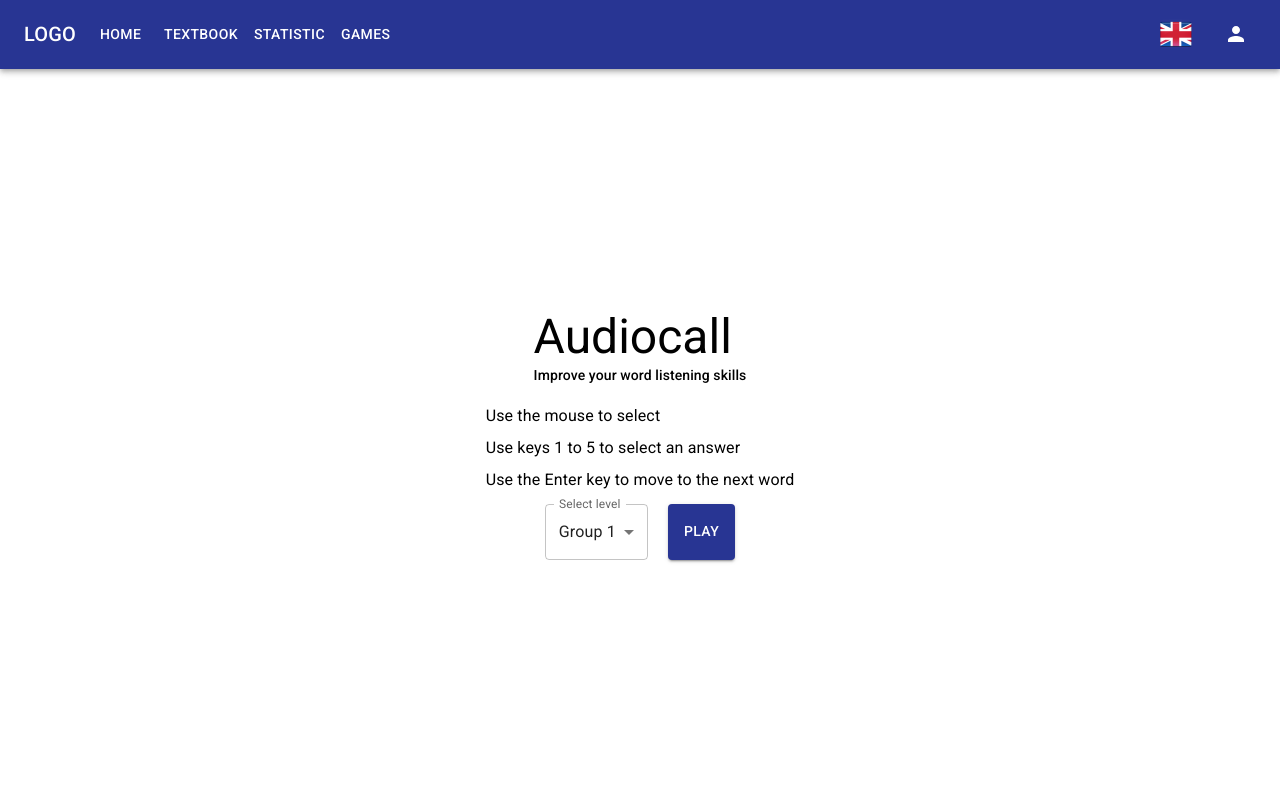
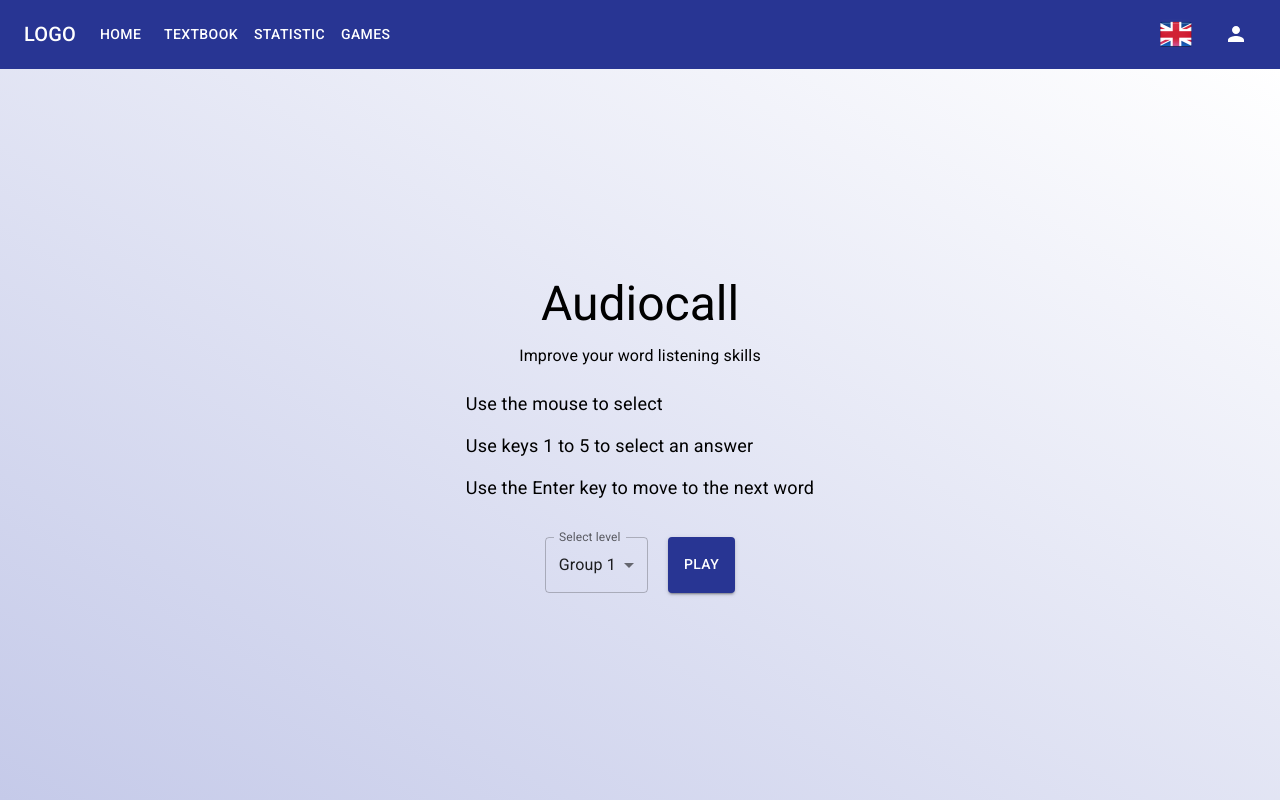
Before and after one commit to liliyavoloshina/rslang, a React (Create React App) app: page /audiocall in a window 1280 px wide. Built offline with nearby package versions, Linux system fonts and the light colour scheme.

Commit message:
feat: add some styles to level selection page

```diff
--- a/src/components/game/LevelSelection/LevelSelection.tsx
+++ b/src/components/game/LevelSelection/LevelSelection.tsx
@@ -13,13 +13,14 @@ import ListItemText from '@mui/material/ListItemText'
 import MenuItem from '@mui/material/MenuItem'
 import Select from '@mui/material/Select'
 import Typography from '@mui/material/Typography'
+import { indigo, lightGreen } from '@mui/material/colors'
 
 import { useAppDispatch } from '~/app/hooks'
 import { toggleLevelSelection } from '~/features/audiocall'
 
 import { LevelSelectionProps } from './LevelSelection.types'
 
-const LevelSelection = ({ title, description, controls, onLevelSelected }: LevelSelectionProps) => {
+const LevelSelection = ({ title, description, controls, type, onLevelSelected }: LevelSelectionProps) => {
 	const { t } = useTranslation()
 
 	const [group, setGroup] = useState(0)
@@ -36,11 +37,14 @@ const LevelSelection = ({ title, description, controls, onLevelSelected }: Level
 		dispatch(toggleLevelSelection(false))
 	}
 
+	const bgColor = type === 'audiocall' ? `linear-gradient(to right top, ${indigo[100]}, #fff)` : `linear-gradient(to right bottom, ${lightGreen[100]}, #fff)`
+
 	return (
+		<Box sx={{ height: '100%', background: bgColor }}>
 			<Container maxWidth="lg" sx={{ display: 'flex', flexDirection: 'column', alignItems: 'center', justifyContent: 'center', height: '100%' }}>
-			<Box>
+				<Box sx={{ textAlign: 'center' }}>
 					<Typography variant="h3">{title}</Typography>
-				<Typography variant="subtitle2" gutterBottom component="div">
+					<Typography variant="subtitle1" gutterBottom marginTop="10px">
 						{description}
 					</Typography>
 				</Box>
@@ -48,14 +52,19 @@ const LevelSelection = ({ title, description, controls, onLevelSelected }: Level
 					<List>
 						{controls.map((control, i) => {
 							return (
-							<ListItem key={i} disablePadding>
-								<ListItemText primary={control} />
+								<ListItem key={i} dense>
+									<ListItemText
+										primary={control}
+										primaryTypographyProps={{
+											fontSize: 18,
+										}}
+									/>
 								</ListItem>
 							)
 						})}
 					</List>
 				</Box>
-			<Box display="flex" gap="20px">
+				<Box display="flex" gap="20px" marginTop="20px">
 					<FormControl>
 						<InputLabel>{t('LEVEL_SELECTION.SELECT_LEVEL')}</InputLabel>
 						<Select<number> value={group} label={t('LEVEL_SELECTION.SELECT_LEVEL')} onChange={handleChange}>
@@ -72,6 +81,7 @@ const LevelSelection = ({ title, description, controls, onLevelSelected }: Level
 					</Button>
 				</Box>
 			</Container>
+		</Box>
 	)
 }
 
--- a/src/components/game/LevelSelection/LevelSelection.types.ts
+++ b/src/components/game/LevelSelection/LevelSelection.types.ts
@@ -2,5 +2,6 @@ export type LevelSelectionProps = {
 	title: string
 	description: string
 	controls: string[]
+	type: 'audiocall' | 'sprint'
 	onLevelSelected?: (group: number) => void
 }
--- a/src/locales/ru.json
+++ b/src/locales/ru.json
@@ -78,7 +78,7 @@
 		"SKIP": "Пропустить",
 		"CONTROLS_1": "Используйте мышь для выбора ответа",
 		"CONTROLS_2": "Используйте клавиши от 1 до 5 для выбора ответа",
-		"CONTROLS_3": "Используйте клавишу Enter для подсказки или для перехода к следующему слову"
+		"CONTROLS_3": "Используйте клавишу Enter для перехода к следующему слову"
 	},
 
 	"SPRINT": {
--- a/src/views/AudiocallLevelSelect.tsx
+++ b/src/views/AudiocallLevelSelect.tsx
@@ -14,7 +14,7 @@ function AudiocallLevelSelect() {
 
 	const controls = [t('AUDIOCALL.CONTROLS_1'), t('AUDIOCALL.CONTROLS_2'), t('AUDIOCALL.CONTROLS_3')]
 
-	return <LevelSelection title={t('AUDIOCALL.TITLE')} description={t('AUDIOCALL.DESCRIPTION')} onLevelSelected={onLevelSelected} controls={controls} />
+	return <LevelSelection title={t('AUDIOCALL.TITLE')} description={t('AUDIOCALL.DESCRIPTION')} onLevelSelected={onLevelSelected} controls={controls} type="audiocall" />
 }
 
 export default AudiocallLevelSelect
--- a/src/views/SprintLevelSelect.tsx
+++ b/src/views/SprintLevelSelect.tsx
@@ -14,7 +14,9 @@ function Sprint() {
 
 	const controls = [t('SPRINT.CONTROLS_1'), t('SPRINT.CONTROLS_2')]
 
-	return <LevelSelection title={t('SPRINT.TITLE')} description={t('SPRINT.DESCRIPTION', { count: GAME_TIME })} onLevelSelected={onLevelSelected} controls={controls} />
+	return (
+		<LevelSelection title={t('SPRINT.TITLE')} description={t('SPRINT.DESCRIPTION', { count: GAME_TIME })} onLevelSelected={onLevelSelected} controls={controls} type="sprint" />
+	)
 }
 
 export default Sprint
```
Lines whose indentation alone changed are shown as unchanged.
